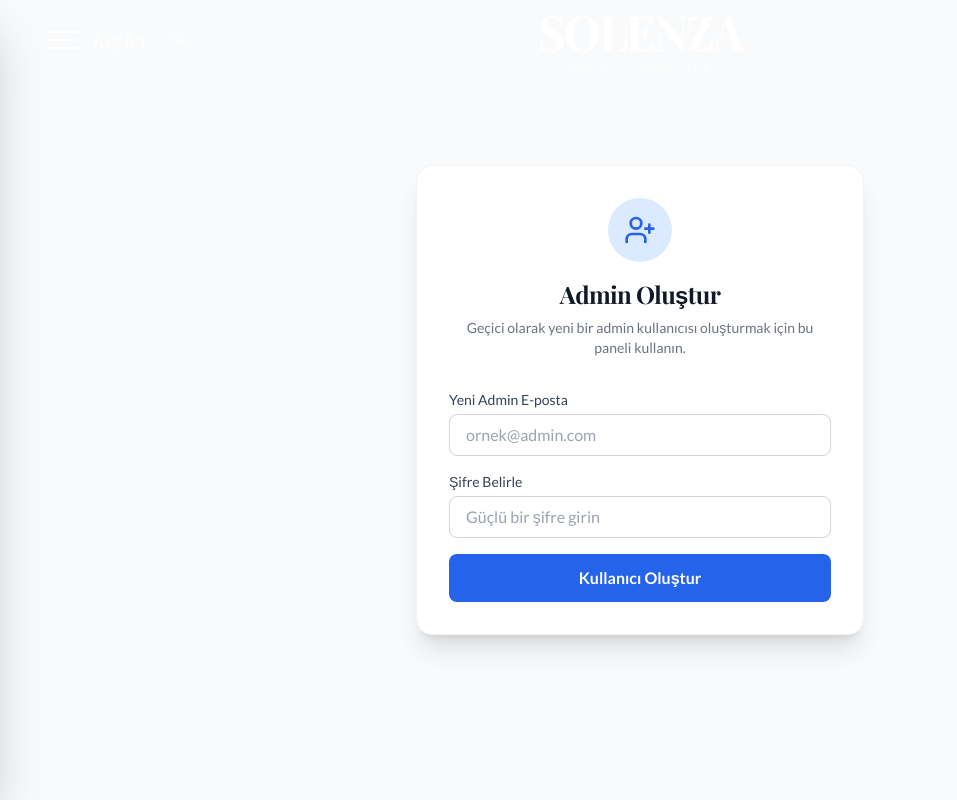
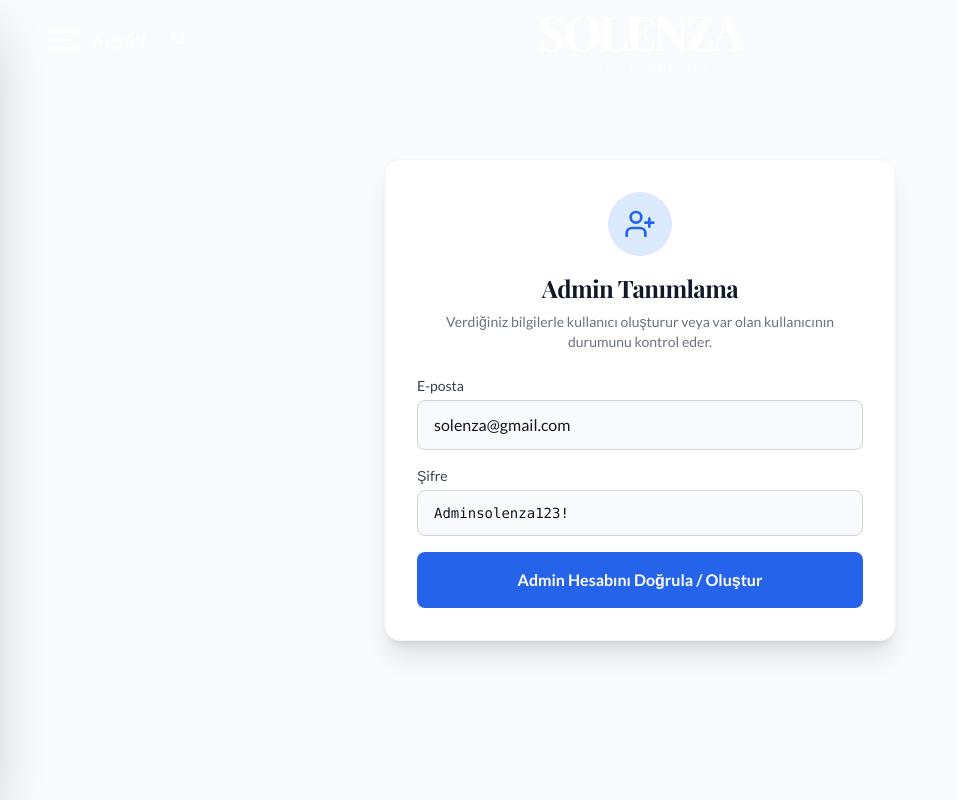
Before and after one commit to thealpdev/solenza-furniture, a Next.js app: page /setup-admin in a window 1280 px wide. Shown: the top 800 px of the page, without its empty margins (0-957 px from the left). Built offline with nearby package versions, Linux system fonts and the light colour scheme; no server answers; the database is empty; a web font is replaced by a local one.

Commit message:
feat(admin): enhance setup page with troubleshooting details

```diff
--- a/src/app/setup-admin/page.tsx
+++ b/src/app/setup-admin/page.tsx
@@ -3,94 +3,149 @@
 import { useState } from 'react'
 import { supabase } from '@/lib/supabase'
 import toast from 'react-hot-toast'
-import { Loader2, UserPlus } from 'lucide-react'
+import { Loader2, UserPlus, Info, CheckCircle, AlertCircle } from 'lucide-react'
+import Link from 'next/link'
 
 export default function SetupAdminPage() {
-    const [email, setEmail] = useState('')
-    const [password, setPassword] = useState('')
+    const [email, setEmail] = useState('solenza@gmail.com')
+    const [password, setPassword] = useState('Adminsolenza123!')
     const [loading, setLoading] = useState(false)
+    const [status, setStatus] = useState<'idle' | 'success' | 'error'>('idle')
     const [message, setMessage] = useState('')
+    const [errorDetails, setErrorDetails] = useState('')
 
     const handleCreateAdmin = async (e: React.FormEvent) => {
         e.preventDefault()
         setLoading(true)
+        setStatus('idle')
         setMessage('')
+        setErrorDetails('')
 
         try {
-            const { data, error } = await supabase.auth.signUp({
+            // 1. Try to SignUp
+            const { data: signUpData, error: signUpError } = await supabase.auth.signUp({
                 email,
                 password,
             })
 
-            if (error) {
-                // If user already exists, try signing in (just to check) or instruct user
-                if (error.message.includes('already registered')) {
-                    setMessage('❌ Bu e-posta zaten kayıtlı. Lütfen giriş yapmayı deneyin.');
+            if (signUpError) {
+                // If user already exists
+                if (signUpError.message.includes('already registered') || signUpError.status === 422) {
+                    setMessage('⚠️ Bu kullanıcı zaten var.')
+                    // Try to SignIn immediately to see if it works
+                    const { data: signInData, error: signInError } = await supabase.auth.signInWithPassword({
+                        email,
+                        password
+                    })
+
+                    if (signInError) {
+                        if (signInError.message.includes('Email not confirmed')) {
+                            setStatus('error')
+                            setMessage('❌ Bu e-posta kayıtlı ancak DOĞRULANMAMIŞ.')
+                            setErrorDetails('Supabase panelinden "Authentication -> Providers -> Email -> Confirm email" seçeneğini kapatmanız veya kullanıcının e-postasını manuel olarak doğrulamanız gerekiyor.')
+                        } else {
+                            setStatus('error')
+                            setMessage(`❌ Giriş başarısız: ${signInError.message}`)
+                        }
+                    } else {
+                        setStatus('success')
+                        setMessage('✅ Bu kullanıcı zaten varmış ve giriş bilgileri doğru! Şimdi admin paneline gidebilirsiniz.')
+                    }
                 } else {
-                    setMessage(`❌ Hata: ${error.message}`);
+                    throw signUpError
                 }
-                toast.error(error.message)
             } else {
-                setMessage(`✅ Kullanıcı oluşturuldu! Lütfen e-postanızı kontrol edin (gerçek e-posta ise) veya giriş yapmayı deneyin. Not: E-posta doğrulama kapalıysa direkt giriş yapabilirsiniz.`);
-                toast.success('Kullanıcı oluşturma isteği gönderildi.')
+                // SignUp successful (or confirmation email sent)
+                if (signUpData.user && signUpData.user.identities && signUpData.user.identities.length === 0) {
+                    // Creating user failed silently or user exists
+                    setMessage('⚠️ Kullanıcı oluşturma isteği işlendi ancak bir gariplik var (Identity boş).')
+                } else if (signUpData.session) {
+                    setStatus('success')
+                    setMessage('✅ Kullanıcı oluşturuldu ve otomatik giriş yapıldı!')
+                } else {
+                    // Confirmation email sent
+                    setStatus('error')
+                    setMessage('✅ Kullanıcı oluşturuldu ANCAK e-posta doğrulaması gerekiyor.')
+                    setErrorDetails('Supabase panelinize gidin: Authentication -> Users. Bu kullanıcının yanındaki üç noktaya tıklayıp "Confirm User" diyebilir veya ayarlardan e-posta doğrulamasını kapatabilirsiniz.')
+                }
             }
+
         } catch (error: any) {
-            setMessage(`❌ Beklenmedik Hata: ${error.message}`);
+            setStatus('error')
+            setMessage(`❌ Kritik Hata: ${error.message}`)
         } finally {
             setLoading(false)
         }
     }
 
     return (
-        <div className="min-h-screen flex items-center justify-center bg-gray-50 p-6">
-            <div className="bg-white p-8 rounded-2xl shadow-xl max-w-md w-full border border-gray-100">
-                <div className="text-center mb-8">
+        <div className="min-h-screen flex items-center justify-center bg-gray-50 p-6 font-sans text-gray-900">
+            <div className="bg-white p-8 rounded-2xl shadow-xl max-w-lg w-full border border-gray-100">
+                <div className="text-center mb-6">
                     <div className="w-16 h-16 bg-blue-100 rounded-full flex items-center justify-center mx-auto mb-4 text-blue-600">
                         <UserPlus className="w-8 h-8" />
                     </div>
-                    <h1 className="text-2xl font-bold text-gray-900">Admin Oluştur</h1>
+                    <h1 className="text-2xl font-bold">Admin Tanımlama</h1>
                     <p className="text-gray-500 text-sm mt-2">
-                        Geçici olarak yeni bir admin kullanıcısı oluşturmak için bu paneli kullanın.
+                        Verdiğiniz bilgilerle kullanıcı oluşturur veya var olan kullanıcının durumunu kontrol eder.
                     </p>
                 </div>
 
                 <form onSubmit={handleCreateAdmin} className="space-y-4">
                     <div>
-                        <label className="block text-sm font-medium text-gray-700 mb-1">Yeni Admin E-posta</label>
+                        <label className="block text-sm font-medium text-gray-700 mb-1">E-posta</label>
                         <input
                             type="email"
                             value={email}
                             onChange={(e) => setEmail(e.target.value)}
-                            className="w-full px-4 py-2 border border-gray-300 rounded-lg focus:ring-2 focus:ring-blue-500 focus:outline-none"
-                            placeholder="ornek@admin.com"
+                            className="w-full px-4 py-3 border border-gray-300 rounded-lg focus:ring-2 focus:ring-blue-500 focus:outline-none bg-gray-50"
                             required
                         />
                     </div>
                     <div>
-                        <label className="block text-sm font-medium text-gray-700 mb-1">Şifre Belirle</label>
+                        <label className="block text-sm font-medium text-gray-700 mb-1">Şifre</label>
                         <input
-                            type="password"
+                            type="text" // Visible for setup ease
                             value={password}
                             onChange={(e) => setPassword(e.target.value)}
-                            className="w-full px-4 py-2 border border-gray-300 rounded-lg focus:ring-2 focus:ring-blue-500 focus:outline-none"
-                            placeholder="Güçlü bir şifre girin"
+                            className="w-full px-4 py-3 border border-gray-300 rounded-lg focus:ring-2 focus:ring-blue-500 focus:outline-none bg-gray-50 font-mono text-sm"
                             required
-                            minLength={6}
                         />
                     </div>
 
                     <button
                         type="submit"
                         disabled={loading}
-                        className="w-full bg-blue-600 hover:bg-blue-700 text-white font-bold py-3 rounded-lg transition-colors flex items-center justify-center gap-2"
+                        className="w-full bg-blue-600 hover:bg-blue-700 text-white font-bold py-4 rounded-lg transition-colors flex items-center justify-center gap-2 mt-2"
                     >
-                        {loading ? <Loader2 className="animate-spin" /> : 'Kullanıcı Oluştur'}
+                        {loading ? <Loader2 className="animate-spin" /> : 'Admin Hesabını Doğrula / Oluştur'}
                     </button>
                 </form>
 
+                {/* Status Messages */}
                 {message && (
-                    <div className={`mt-6 p-4 rounded-lg text-sm ${message.startsWith('❌') ? 'bg-red-50 text-red-700' : 'bg-green-50 text-green-700'}`}>
-                        {message}
+                    <div className={`mt-6 p-5 rounded-xl border ${status === 'success' ? 'bg-green-50 border-green-200 text-green-800' :
+                            status === 'error' ? 'bg-red-50 border-red-200 text-red-800' :
+                                'bg-yellow-50 border-yellow-200 text-yellow-800'
+                        }`}>
+                        <div className="flex items-start gap-3">
+                            {status === 'success' ? <CheckCircle className="w-6 h-6 shrink-0" /> :
+                                status === 'error' ? <AlertCircle className="w-6 h-6 shrink-0" /> :
+                                    <Info className="w-6 h-6 shrink-0" />}
+                            <div className="space-y-2">
+                                <p className="font-bold">{message}</p>
+                                {errorDetails && (
+                                    <p className="text-sm opacity-90 leading-relaxed bg-white/50 p-2 rounded">
+                                        💡 {errorDetails}
+                                    </p>
+                                )}
+                                {status === 'success' && (
+                                    <Link href="/admin/login" className="inline-block mt-2 text-sm underline font-bold hover:text-green-900">
+                                        → Admin Paneline Giriş Yap
+                                    </Link>
+                                )}
+                            </div>
+                        </div>
                     </div>
                 )}
             </div>
```
